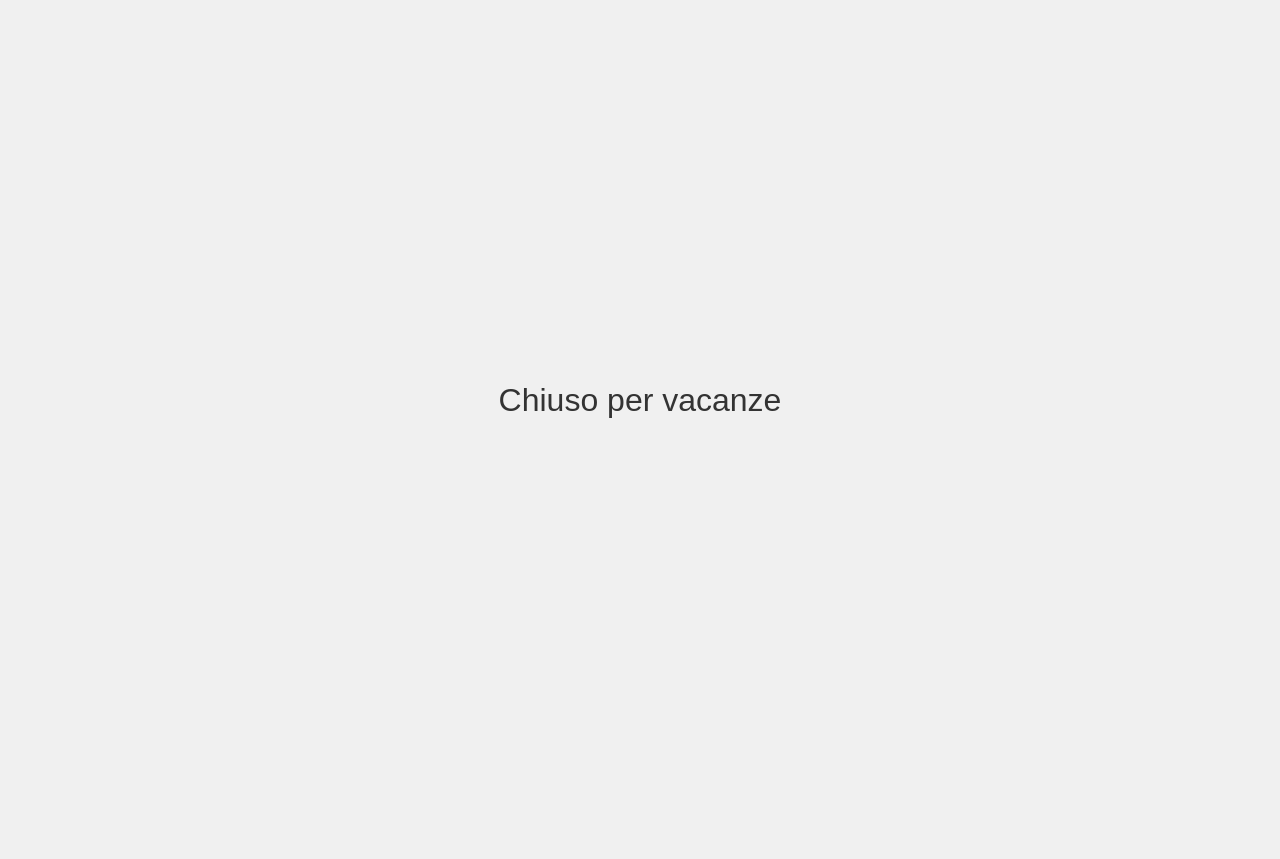
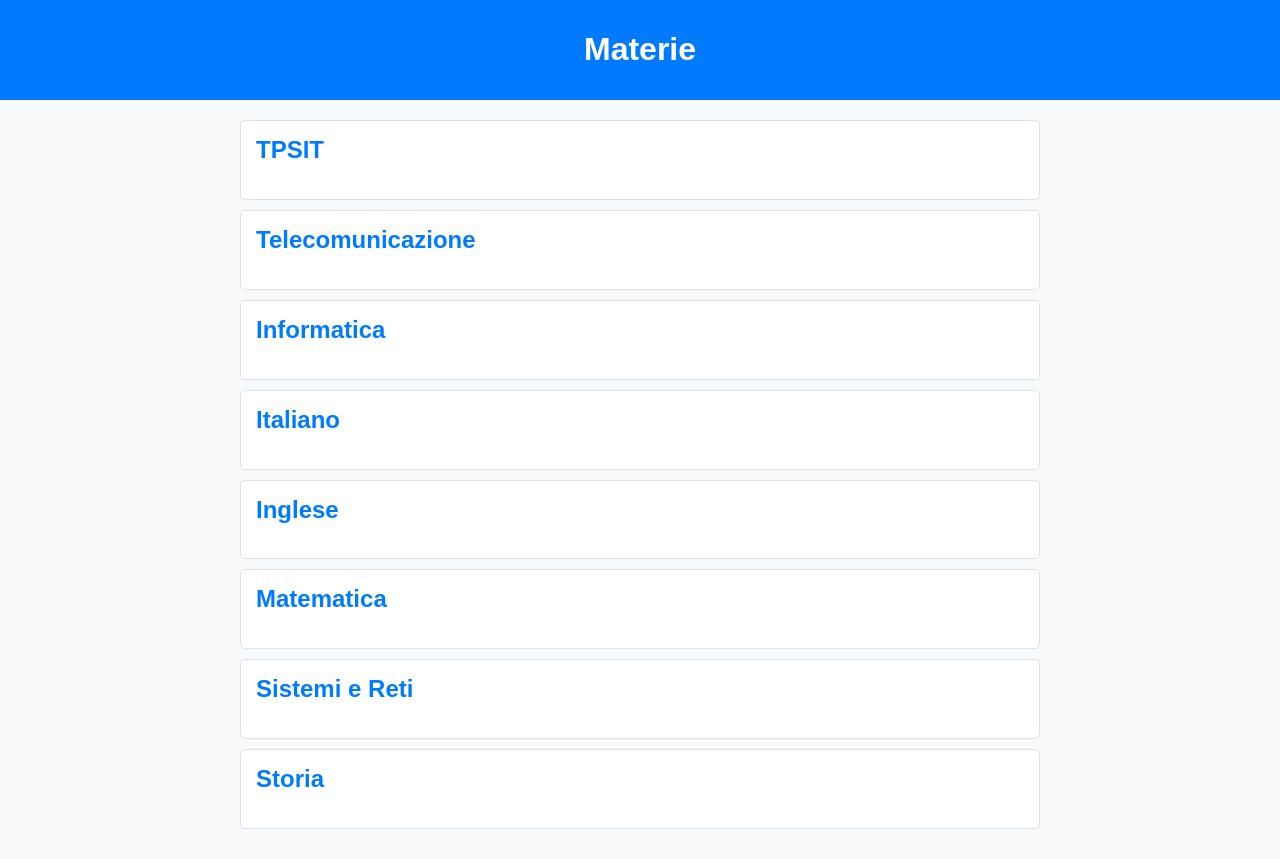
Before and after one commit to mm706isoj/4BINF, a plain HTML site: page index.html in a window 1280 px wide. Before the commit the page ends 800 px from the top, so only its background shows below. Drawn offline with Linux system fonts and the light colour scheme.

Commit message:
Update index.html

```diff
--- a/index.html
+++ b/index.html
@@ -3,24 +3,80 @@
 <head>
     <meta charset="UTF-8">
     <meta name="viewport" content="width=device-width, initial-scale=1.0">
-    <title>Chiuso per assenza</title>
+    <title>Materie</title>
     <style>
         body {
-            display: flex;
-            justify-content: center;
-            align-items: center;
-            height: 100vh;
+            font-family: Arial, sans-serif;
+            background-color: #f8f9fa;
+            color: #343a40;
             margin: 0;
-            font-family: Arial, sans-serif;
-            background-color: #f0f0f0;
+            padding: 0;
         }
-        .message {
-            font-size: 2rem;
-            color: #333;
+
+        header {
+            background-color: #007bff;
+            color: white;
+            padding: 10px 0;
+            text-align: center;
         }
+
+        .container {
+            padding: 20px;
+            max-width: 800px;
+            margin: auto;
+        }
+
+        .subject {
+            background-color: #ffffff;
+            border: 1px solid #dee2e6;
+            padding: 15px;
+            margin-bottom: 10px;
+            border-radius: 5px;
+        }
+
+            .subject h2 {
+                margin-top: 0;
+            }
+
+            .subject a {
+                color: #007bff;
+                text-decoration: none;
+            }
+
+                .subject a:hover {
+                    text-decoration: underline;
+                }
     </style>
 </head>
 <body>
-    <div class="message">Chiuso per vacanze</div>
+    <header>
+        <h1>Materie</h1>
+    </header>
+    <div class="container">
+        <div class="subject">
+            <h2><a href="tpsit.html">TPSIT</a></h2>
+        </div>
+        <div class="subject">
+            <h2><a href="telecomunicazione.html">Telecomunicazione</a></h2>
+        </div>
+        <div class="subject">
+            <h2><a href="informatica.html">Informatica</a></h2>
+        </div>
+        <div class="subject">
+            <h2><a href="italiano.html">Italiano</a></h2>
+        </div>
+        <div class="subject">
+            <h2><a href="inglese.html">Inglese</a></h2>
+        </div>
+        <div class="subject">
+            <h2><a href="matematica.html">Matematica</a></h2>
+        </div>
+        <div class="subject">
+            <h2><a href="sistemi-e-reti.html">Sistemi e Reti</a></h2>
+        </div>
+        <div class="subject">
+            <h2><a href="storia.html">Storia</a></h2>
+        </div>
+    </div>
 </body>
 </html>
```
